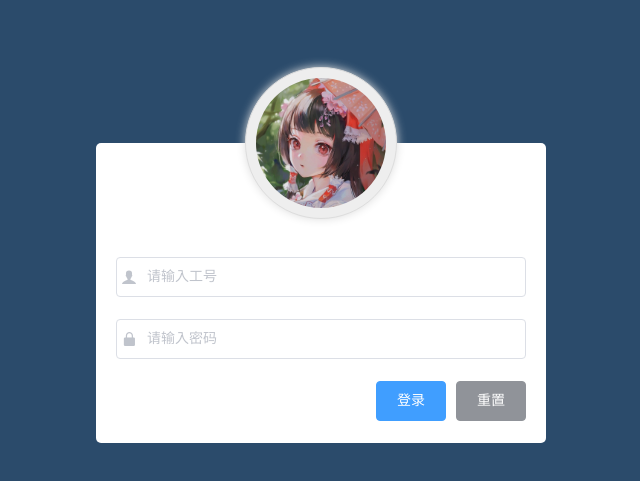
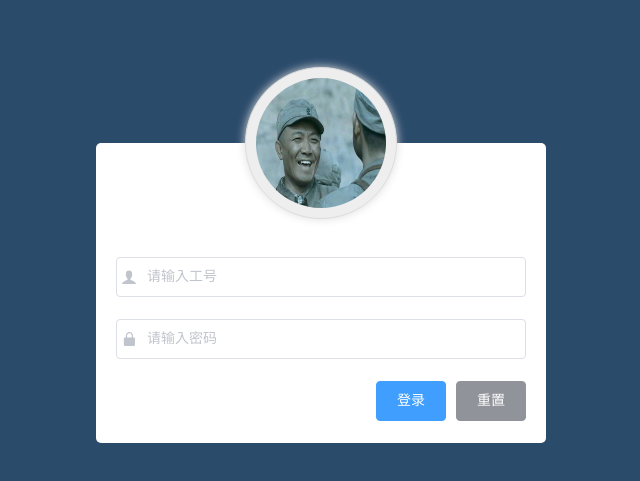
Before and after one commit to whitejsm/jiapeiafter, a Vue app: page / in a window 1280 px wide. Shown: the part 107-588 px from the top of the page, without its empty margins (319-959 px from the left). Built offline with nearby package versions, Linux system fonts and the light colour scheme.

Commit message:
one login

```diff
--- a/src/components/Login.vue
+++ b/src/components/Login.vue
@@ -2,7 +2,7 @@
   <div class="login">
     <div class="login-box">
       <div class="login-head">
-        <img src="@/assets/img/2018072993152_Uu2JV.jpeg" alt="">
+        <img src="@/assets/img/1.jpg" alt="">
       </div>
       <el-form  class="login-form">
         <el-form-item prop="username">
```
Also changed, not shown: src/assets/img/1.jpg (added).
